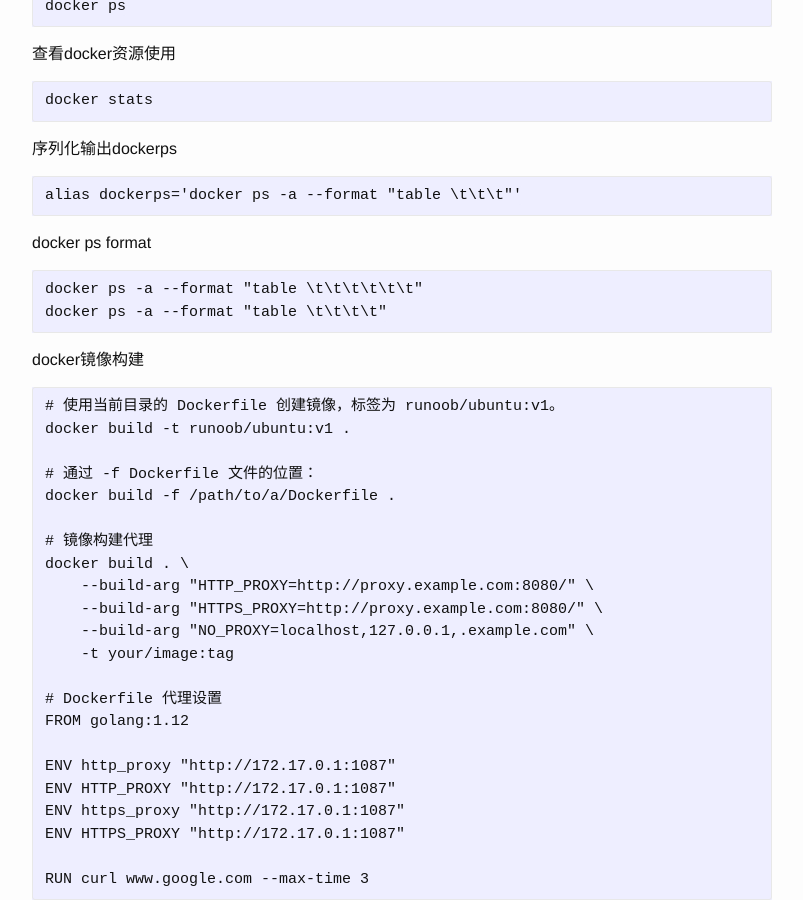
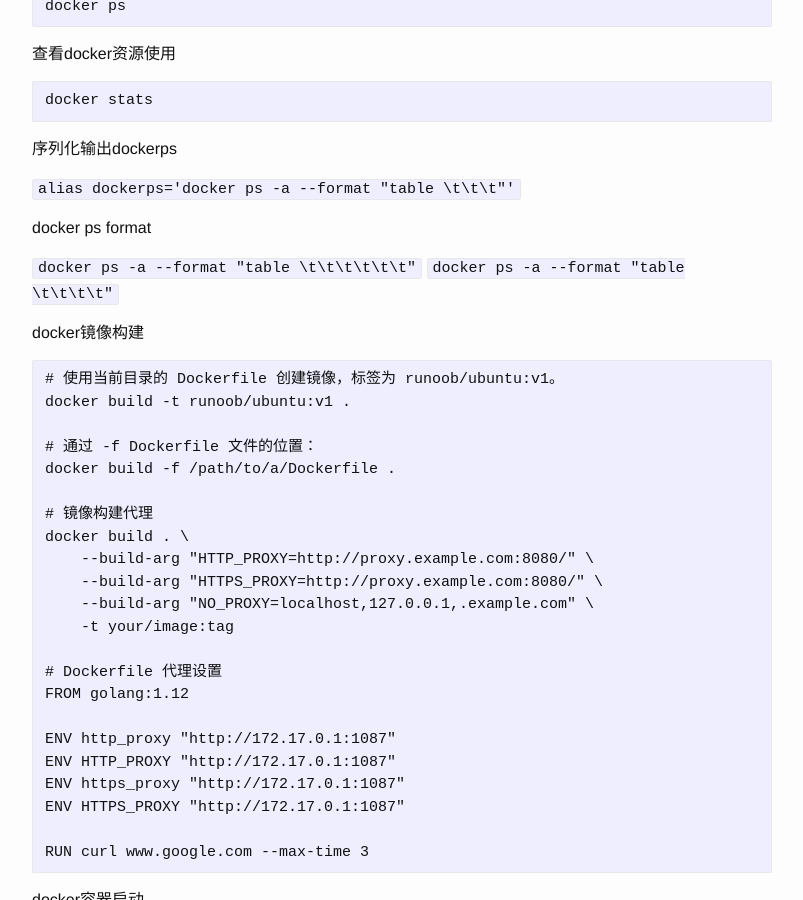
Before and after one commit to josephstalin117/josephstalin117.github.io, a Jekyll site: the page built from _posts/2018-4-30-docker.markdown, in a window 1280 px wide and 900 px high, scrolled down 512 px. Shown: the whole window, without its empty margins (238-1041 px from the left). Built offline with Jekyll 4.4.1, drawn with Linux system fonts in a browser that asks for light colours.

````diff
--- a/_posts/2018-4-30-docker.markdown
+++ b/_posts/2018-4-30-docker.markdown
@@ -27,15 +27,14 @@ docker stats
 ```
 
 序列化输出dockerps
-```
-alias dockerps='docker ps -a --format "table {{.ID}}\t{{.Names}}\t{{.Image}}\t{{.Status}}"'
-```
+
+`alias dockerps='docker ps -a --format "table {{.ID}}\t{{.Names}}\t{{.Image}}\t{{.Status}}"'`
 
 docker ps format
-```
-docker ps -a --format "table {{.ID}}\t{{.Image}}\t{{.Names}}\t{{.Status}}\t{{.Ports}}\t{{.Mounts}}\t{{.Command}}"
-docker ps -a --format "table {{.ID}}\t{{.Image}}\t{{.Names}}\t{{.Status}}\t{{.Ports}}"
-```
+
+`docker ps -a --format "table {{.ID}}\t{{.Image}}\t{{.Names}}\t{{.Status}}\t{{.Ports}}\t{{.Mounts}}\t{{.Command}}"`
+`docker ps -a --format "table {{.ID}}\t{{.Image}}\t{{.Names}}\t{{.Status}}\t{{.Ports}}"`
+
 
 docker镜像构建
 ```
````
